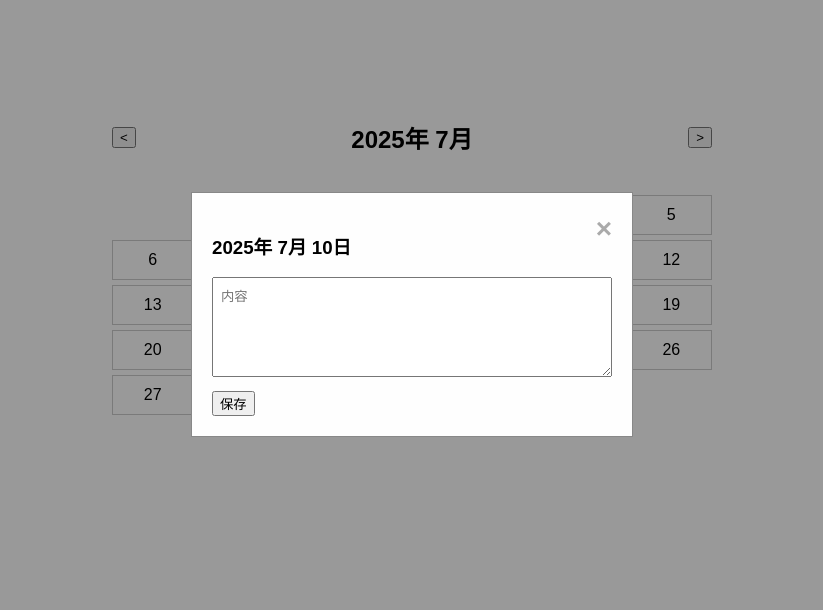
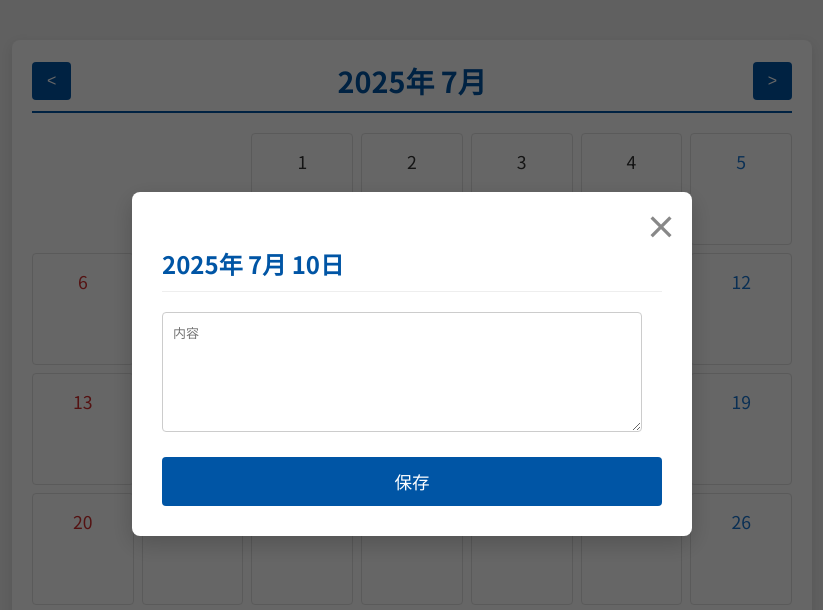
Before and after one commit to ymurai/project_calendar, a plain HTML site: page Mockup/index.html in a window 1280 px wide. Both pictures are taken after a click on the element "10". Shown: the top 610 px of the page, without its empty margins (228-1051 px from the left). Drawn offline with Linux system fonts and the light colour scheme.

Commit message:
モックアップのデザインをブラッシュアップ

```diff
--- a/Mockup/index.html
+++ b/Mockup/index.html
@@ -4,6 +4,9 @@
     <meta charset="UTF-8">
     <meta name="viewport" content="width=device-width, initial-scale=1.0">
     <title>カレンダー</title>
+    <link rel="preconnect" href="https://fonts.googleapis.com">
+    <link rel="preconnect" href="https://fonts.gstatic.com" crossorigin>
+    <link href="https://fonts.googleapis.com/css2?family=Noto+Sans+JP:wght@400;700&display=swap" rel="stylesheet">
     <link rel="stylesheet" href="style.css">
 </head>
 <body>
--- a/Mockup/script.js
+++ b/Mockup/script.js
@@ -43,14 +43,14 @@ document.addEventListener('DOMContentLoaded', () => {
                 selectedDate = new Date(year, month, i);
                 modalTitle.textContent = `${year}年 ${month + 1}月 ${i}日`;
                 eventContentInput.value = events[dateKey] || '';
-                eventModal.style.display = 'block';
+                eventModal.classList.add('show-modal');
             });
             calendarGrid.appendChild(dayCell);
         }
     }
 
     closeBtn.addEventListener('click', () => {
-        eventModal.style.display = 'none';
+        eventModal.classList.remove('show-modal');
     });
 
     saveEventBtn.addEventListener('click', () => {
@@ -66,12 +66,12 @@ document.addEventListener('DOMContentLoaded', () => {
             delete events[dateKey];
         }
         renderCalendar();
-        eventModal.style.display = 'none';
+        eventModal.classList.remove('show-modal');
     });
 
     window.addEventListener('click', (e) => {
         if (e.target == eventModal) {
-            eventModal.style.display = 'none';
+            eventModal.classList.remove('show-modal');
         }
     });
 
--- a/Mockup/style.css
+++ b/Mockup/style.css
@@ -1,15 +1,22 @@
 body {
-    font-family: sans-serif;
+    font-family: 'Noto Sans JP', sans-serif;
     display: flex;
     justify-content: center;
     align-items: center;
     margin: 0;
+    background-color: #f0f0f0; /* 明るいグレーの背景 */
+    color: #333; /* 基本的なテキストの色 */
 }
 
 .container {
     width: 90%;
-    max-width: 600px;
-    margin-top: 100px;
+    max-width: 800px; /* 最大幅を広げてゆとりを持たせる */
+    margin-top: 40px;
+    background-color: #fff;
+    border-radius: 8px;
+    box-shadow: 0 4px 12px rgba(0, 0, 0, 0.1); /* 影を強調 */
+    padding: 20px;
+    box-sizing: border-box;
 }
 
 .calendar-header {
@@ -17,69 +24,206 @@ body {
     justify-content: space-between;
     align-items: center;
     margin-bottom: 20px;
+    padding-bottom: 10px;
+    border-bottom: 2px solid #0055a5; /* デジタル庁の青色を意識 */
+}
+
+.calendar-header h2 {
+    margin: 0;
+    font-size: 1.8em; /* フォントサイズを大きく */
+    color: #0055a5;
+}
+
+.calendar-header button {
+    background-color: #0055a5; /* デジタル庁の青色 */
+    color: white;
+    border: none;
+    padding: 10px 15px;
+    border-radius: 4px;
+    cursor: pointer;
+    font-size: 1em;
+    transition: background-color 0.3s ease;
+}
+
+.calendar-header button:hover {
+    background-color: #003f7a;
 }
 
 .calendar-grid {
     display: grid;
     grid-template-columns: repeat(7, 1fr);
-    gap: 5px;
+    gap: 8px; /* グリッド間のスペースを広げる */
+}
+
+.calendar-grid div:nth-child(1), /* 日曜日 */
+.calendar-grid div:nth-child(8), /* 日曜日 */
+.calendar-grid div:nth-child(15), /* 日曜日 */
+.calendar-grid div:nth-child(22), /* 日曜日 */
+.calendar-grid div:nth-child(29), /* 日曜日 */
+.calendar-grid div:nth-child(36) { /* 日曜日 */
+    color: #d32f2f; /* 赤色 */
+}
+
+.calendar-grid div:nth-child(7), /* 土曜日 */
+.calendar-grid div:nth-child(14), /* 土曜日 */
+.calendar-grid div:nth-child(21), /* 土曜日 */
+.calendar-grid div:nth-child(28), /* 土曜日 */
+.calendar-grid div:nth-child(35), /* 土曜日 */
+.calendar-grid div:nth-child(42) { /* 土曜日 */
+    color: #1976d2; /* 青色 */
 }
 
 .calendar-day {
-    border: 1px solid #ccc;
-    padding: 10px;
+    border: 1px solid #e0e0e0; /* 薄いグレーのボーダー */
+    padding: 15px 10px; /* パディングを増やす */
     text-align: center;
     cursor: pointer;
+    border-radius: 4px;
+    transition: background-color 0.3s ease, border-color 0.3s ease;
+    min-height: 80px; /* 各セルの高さを確保 */
+    display: flex;
+    flex-direction: column;
+    justify-content: flex-start;
+    align-items: center;
+    font-size: 1.1em;
 }
 
 .calendar-day:hover {
-    background-color: #f0f0f0;
+    background-color: #e8f0fe; /* ホバー時の背景色 */
+    border-color: #a7d1ff; /* ホバー時のボーダー色 */
 }
 
 .event-day {
-    background-color: #e0e0e0;
+    background-color: #e0f7fa; /* イベントがある日の背景色 */
+    border-color: #00bcd4; /* イベントがある日のボーダー色 */
 }
 
 .modal {
-    display: none;
     position: fixed;
-    z-index: 1;
+    z-index: 1000; /* 最前面に表示 */
     left: 0;
     top: 0;
     width: 100%;
     height: 100%;
     overflow: auto;
-    background-color: rgba(0,0,0,0.4);
+    background-color: rgba(0, 0, 0, 0.6); /* 半透明の暗い背景 */
+    justify-content: center;
+    align-items: center;
+
+    /* アニメーションのためのプロパティ */
+    opacity: 0;
+    visibility: hidden;
+    transition: opacity 0.3s ease, visibility 0.3s ease; /* フェードイン/アウト */
+}
+
+.modal.show-modal {
+    opacity: 1;
+    visibility: visible;
 }
 
 .modal-content {
-    background-color: #fefefe;
+    background-color: #fff;
     margin: 15% auto;
-    padding: 20px;
-    border: 1px solid #888;
-    width: 80%;
-    max-width: 400px;
+    padding: 30px;
+    border-radius: 8px;
+    box-shadow: 0 8px 24px rgba(0, 0, 0, 0.2);
+    width: 90%;
+    max-width: 500px;
+    position: relative;
+
+    /* アニメーションのためのプロパティ */
+    transform: translateY(20px); /* 初期位置を少し下に */
+    transition: transform 0.3s ease; /* スライドアップ */
+}
+
+.modal.show-modal .modal-content {
+    transform: translateY(0); /* 表示時に元の位置に */
 }
 
 .close-btn {
-    color: #aaa;
+    color: #888;
     float: right;
-    font-size: 28px;
+    font-size: 32px;
     font-weight: bold;
+    position: absolute;
+    top: 10px;
+    right: 15px;
+    cursor: pointer;
 }
 
 .close-btn:hover,
 .close-btn:focus {
-    color: black;
+    color: #333;
     text-decoration: none;
-    cursor: pointer;
+}
+
+#modal-title {
+    font-size: 1.5em;
+    color: #0055a5;
+    margin-bottom: 20px;
+    border-bottom: 1px solid #eee;
+    padding-bottom: 10px;
 }
 
 #event-content-input {
-    width: 100%;
-    padding: 8px;
-    margin-bottom: 10px;
+    width: calc(100% - 20px); /* パディングを考慮 */
+    padding: 10px;
+    margin-bottom: 20px;
     box-sizing: border-box;
-    height: 100px;
+    height: 120px; /* 高さを増やす */
     resize: vertical;
+    border: 1px solid #ccc;
+    border-radius: 4px;
+    font-size: 1em;
 }
+
+#save-event-btn {
+    background-color: #0055a5;
+    color: white;
+    padding: 12px 20px;
+    border: none;
+    border-radius: 4px;
+    cursor: pointer;
+    font-size: 1.1em;
+    transition: background-color 0.3s ease;
+    width: 100%; /* ボタンを幅いっぱいに */
+}
+
+#save-event-btn:hover {
+    background-color: #003f7a;
+}
+
+/* レスポンシブデザインの調整 */
+@media (max-width: 768px) {
+    .calendar-header h2 {
+        font-size: 1.5em;
+    }
+
+    .calendar-header button {
+        padding: 8px 12px;
+        font-size: 0.9em;
+    }
+
+    .calendar-day {
+        padding: 10px 5px;
+        min-height: 60px;
+        font-size: 1em;
+    }
+
+    .modal-content {
+        padding: 20px;
+    }
+
+    #modal-title {
+        font-size: 1.3em;
+    }
+
+    #event-content-input {
+        height: 100px;
+    }
+
+    #save-event-btn {
+        padding: 10px 15px;
+        font-size: 1em;
+    }
+}
```
